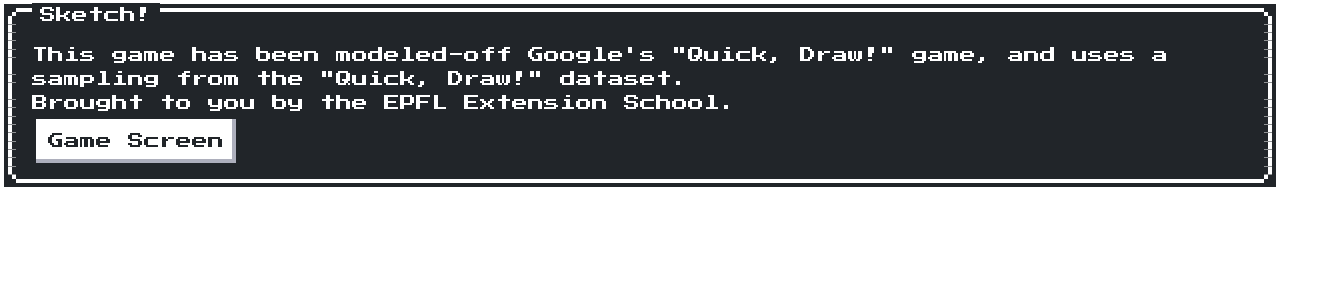
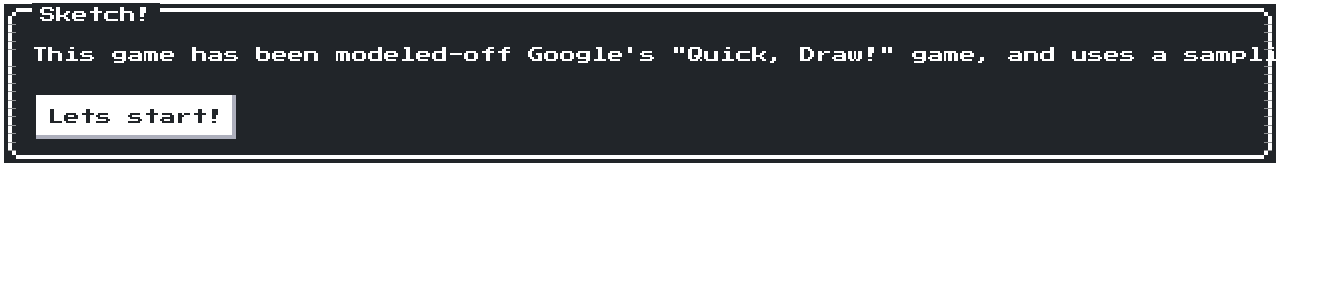
Before and after one commit to mighty-mj/react-quick-draw, a React (Create React App) app: page / in a window 1280 px wide. Shown: the top 300 px of the page, 1328 px wide, since content can reach past the window. Built offline with nearby package versions, Linux system fonts and the light colour scheme; what @tensorflow/tfjs would draw is missing.

Commit message:
add typed.js and restyled home- and result screen

```diff
--- a/package.json
+++ b/package.json
@@ -14,7 +14,8 @@
     "react-dom": "^16.13.1",
     "react-router-dom": "^5.2.0",
     "react-scripts": "3.4.1",
-    "nes.css": "^2.3.0"
+    "nes.css": "^2.3.0",
+    "typed.js": "^2.0.11"
   },
   "devDependencies": {
     "enzyme": "^3.11.0",
--- a/src/App.js
+++ b/src/App.js
@@ -6,6 +6,7 @@
 import {Canvas} from "./component/Canvas";
 import {BrowserRouter as Router, Link, Route, Switch} from "react-router-dom";
 import SketchButton from "./component/SketchButton";
+import TypedText from "./component/TypedText";
 
 const model = tf.loadLayersModel(process.env.PUBLIC_URL + "/model/model.json");
 const labels = require("./labels.json");
@@ -33,9 +34,11 @@
 
     const result = (
         <NesContainer title="Sketch!">
+
             <h2>You scored {points} points!</h2>
             <br/>
-            Want to challenge your drawing skills again? {<SketchButton buttonText="Try Again!" onClickFunction={() => {
+            <TypedText strings={["Want to challenge your drawing skills again?", "Lets try again!"]}/>
+            {<SketchButton buttonText="Try Again!" onClickFunction={() => {
             resetRounds();
             dispatch({type: "reset"});
         }
@@ -54,12 +57,12 @@
 function StartScreen() {
     return (
         <NesContainer title="Sketch!">
-            This game has been modeled-off Google's "Quick, Draw!" game, and uses a sampling from the "Quick, Draw!"
-            dataset.<br/>
-            Brought to you by the EPFL Extension School.
+            <TypedText strings={["This game has been modeled-off Google's \"Quick, Draw!\" game, and uses a sampling from the \"Quick, Draw!\"\n" +
+            "dataset.<br/>" +
+            "Brought to you by the EPFL Extension School."]}/>
             <br/>
             <Link to="/game">
-                {<SketchButton buttonText="Game Screen"  buttonId="gameScreen"/>}
+                {<SketchButton buttonText="Lets start!"  buttonId="gameScreen"/>}
             </Link>
         </NesContainer>
     )
--- /dev/null
+++ b/src/component/TypedText.js
@@ -0,0 +1,33 @@
+import React from "react";
+import Typed from "typed.js";
+
+class TypedText extends React.Component {
+    componentDidMount() {
+        const {strings} = this.props;
+
+        const options = {
+            strings: strings,
+            typeSpeed: 50,
+            backSpeed: 50
+        };
+
+        this.typed = new Typed(this.typedText, options);
+    }
+
+    // destroy it (avoid memory leaks)
+    componentWillUnmount() {
+        this.typed.destroy();
+    }
+
+    render() {
+        return (
+            <div className="wrap">
+                <span style={{whiteSpace: 'pre'}} ref={(typedText) => {
+                    this.typedText = typedText;
+                }}/>
+            </div>
+        );
+    }
+}
+
+export default TypedText;
```
Also changed, not shown: 1 other file (tests, documents, lock files or other folders).
